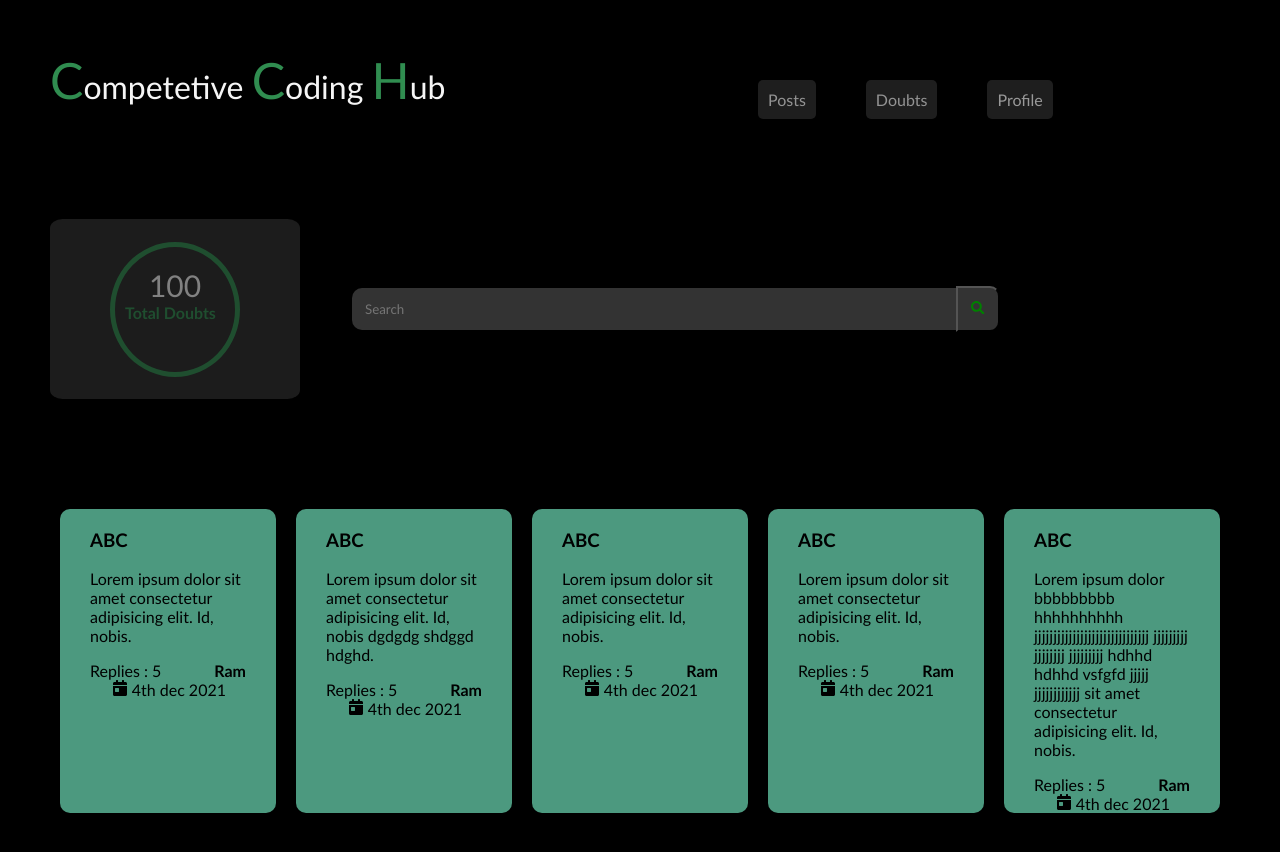
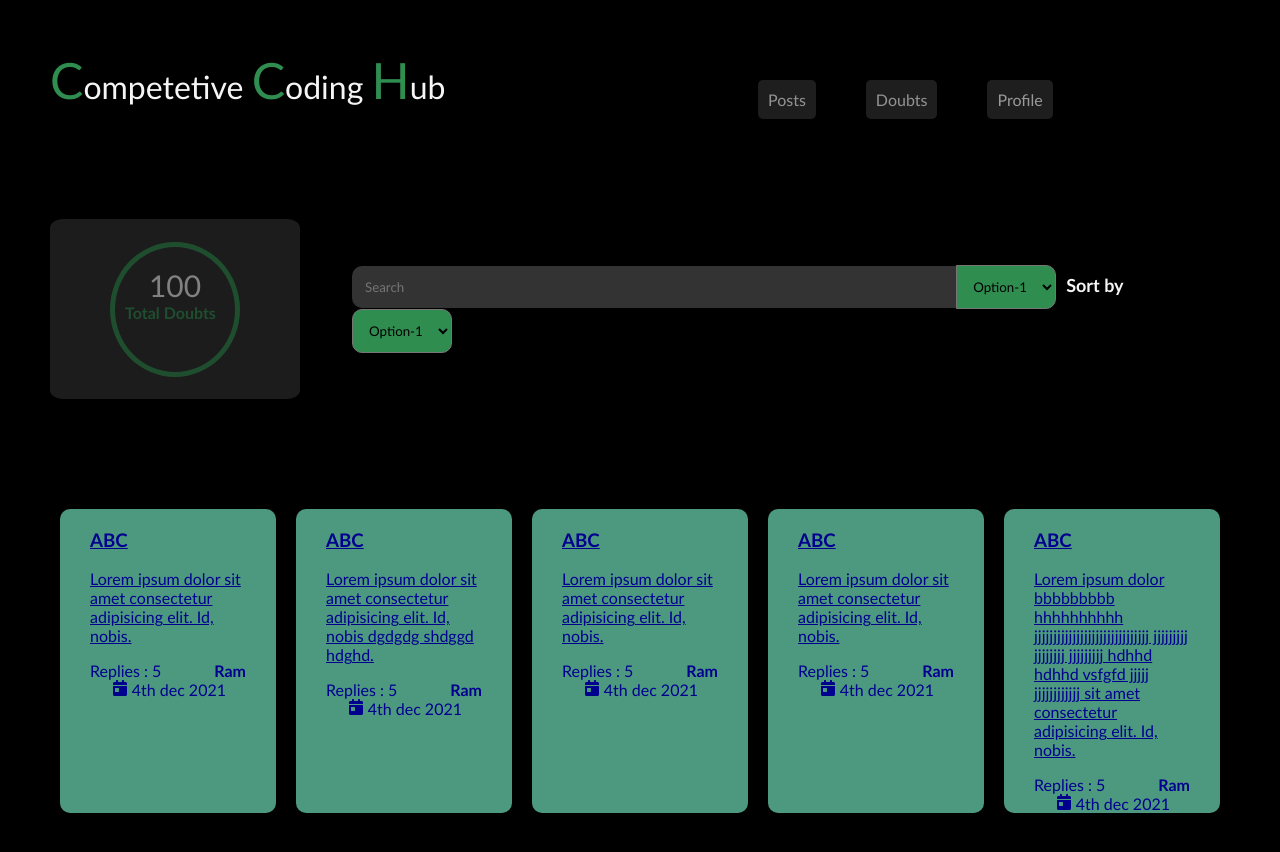
Before and after one commit to vennu-venu/competitive-coding-hub, a React (Create React App) app: page /home in a window 1280 px wide. Shown: the top 852 px of the page. Built offline with nearby package versions, Linux system fonts and the light colour scheme; no server answers; sample sign-in values are in the browser's storage.

Commit message:
dropdowns-added

```diff
--- a/src/App.js
+++ b/src/App.js
@@ -3,6 +3,7 @@
 import Login from "./components/login";
 import Register from "./components/register";
 import Home from "./components/home";
+import Posts from "./components/posts";
 import { Routes, Route } from "react-router-dom";
 import { NotificationContainer } from "react-notifications";
 
@@ -14,6 +15,7 @@
         <Route path="/login" element={<Login />}></Route>
         <Route path="/register" element={<Register />}></Route>
         <Route path="/home" element={<Home />}></Route>
+        <Route path="/posts/:id" element={<Posts />}></Route>
       </Routes>
       <NotificationContainer />
     </div>
--- a/src/components/home.js
+++ b/src/components/home.js
@@ -25,7 +25,7 @@
       replies: "5",
     },
     {
-      id: "1",
+      id: "2",
       title: "ABC",
       postedBy: "Ram",
       date: "4th dec 2021",
@@ -34,7 +34,7 @@
       replies: "5",
     },
     {
-      id: "1",
+      id: "3",
       title: "ABC",
       postedBy: "Ram",
       date: "4th dec 2021",
@@ -43,7 +43,7 @@
       replies: "5",
     },
     {
-      id: "1",
+      id: "4",
       title: "ABC",
       postedBy: "Ram",
       date: "4th dec 2021",
@@ -52,7 +52,7 @@
       replies: "5",
     },
     {
-      id: "1",
+      id: "5",
       title: "ABC",
       postedBy: "Ram",
       date: "4th dec 2021",
@@ -127,7 +127,31 @@
               className="home-search-input"
               type="text"
               placeholder="Search"
-            ></input><button className="home-search-btn" type="submit"><FaSearch style={{color:'green'}}/></button> </form>
+            ></input>
+
+            <select className="home-filterBy" id="profile">
+
+    <option value="Option-1">Option-1</option>
+
+    <option value="Option-2">Option-2</option>
+    <option value="Option-3">Option-3</option>
+    <option value="Option-4">Option-4</option>
+
+  </select>
+
+<label className="home-sortByText">Sort by</label>
+  <select className="home-sortBy" id="profile">
+
+    <option value="Option-1">Option-1</option>
+
+    <option value="Option-2">Option-2</option>
+    <option value="Option-3">Option-3</option>
+    <option value="Option-4">Option-4</option>
+
+  </select>
+
+
+            </form>
         </div>
       </div>
       <div className="home-row home-doubts">
@@ -148,4 +172,5 @@
       <button className="sign-out-btn" onClick={signOut}>
         Sign Out
       </button>
+      <button className="home-search-btn" type="submit"><FaSearch style={{color:'green'}}/></button>
     </div>*/
--- a/src/components/post.js
+++ b/src/components/post.js
@@ -4,16 +4,20 @@
 import { useEffect, useState } from "react";
 import { FaCalendarDay } from 'react-icons/fa';
 import axios from "axios";
+import { Link} from "react-router-dom";
 
 function Post({ id, title, postedBy, date,question, replies }) {
   return (
-
+    <div>
+<Link to={`/posts/${id}`}>
     <div class="post-card">
       <h3>{title}</h3>
       <p>{question}</p>
       <span className="post-replies">Replies : {replies}</span>
       <span className="post-by"><b>{postedBy}</b></span><span className="post-date"><FaCalendarDay/> {date}</span>
     </div>
+    </Link>
+    </div>
   );
 }
 
--- /dev/null
+++ b/src/components/posts.js
@@ -0,0 +1,9 @@
+function Posts(){
+    return(
+        <div>
+            Hello
+        </div>
+    );
+}
+
+export default Posts;
--- a/src/styles/home.css
+++ b/src/styles/home.css
@@ -111,6 +111,34 @@
   padding: 13px;
   width: 70%;
 }
+
+.home-filterBy{
+  background-color: #308d50;
+  border-top-right-radius: 10px;
+  border-bottom-right-radius: 10px;
+  padding: 12px;
+}
+
+.home-options{
+  background-color: #333;
+}
+
+.home-sortByText{
+  margin-left: 10px;
+  font-size: large;
+  color:whitesmoke;
+  font-weight: bold;
+}
+
+.home-sortBy{
+  background-color: #308d50;
+  border-top-right-radius: 10px;
+  border-bottom-right-radius: 10px;
+  border-top-left-radius: 10px;
+  border-bottom-left-radius: 10px;
+  padding: 12px;
+}
+
 .home-search-btn{
   background-color: #333;
   opacity: 100%;
```
